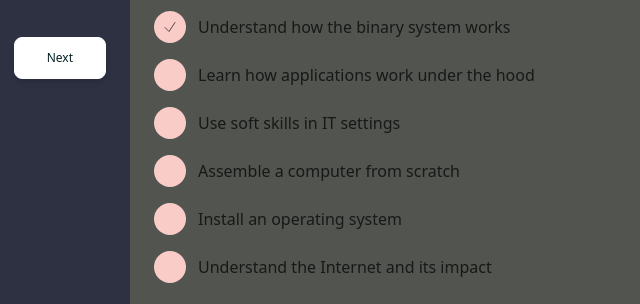
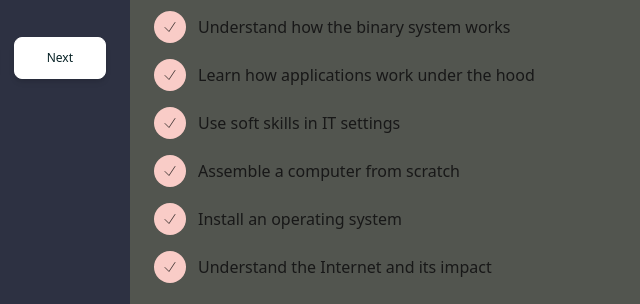
Before and after one commit to codebyrashel/Tailwind-CSS-Assignment, a website built with Vite: page index.html in a window 1280 px wide. Shown: the part 3037-3341 px from the top of the page, 230-870 px from the left. Built offline with nearby package versions, Linux system fonts and the light colour scheme; files whose address does not match are found by name.

Commit message:
Course-Section list item Svg icon bug fixed

```diff
--- a/index.html
+++ b/index.html
@@ -424,33 +424,48 @@
             </li>
             <li class="flex items-center gap-3 group">
               <span class="size-8 bg-[#F9CCC7] inline-flex items-center justify-center rounded-full">
-                <svg class="size-4 stroke-active" ... /></svg>
+                <svg xmlns="http://www.w3.org/2000/svg" class="size-4 stroke-active" fill="none" viewBox="0 0 24 24"
+                  stroke="currentColor">
+                  <path stroke-linecap="round" stroke-linejoin="round" d="m4.5 12.75 6 6 9-13.5" />
+                </svg>
               </span>
               <p class="text-[#181818] text-base group-hover:text-active transition">Learn how applications work under
                 the hood</p>
             </li>
             <li class="flex items-center gap-3 group">
               <span class="size-8 bg-[#F9CCC7] inline-flex items-center justify-center rounded-full">
-                <svg class="size-4 stroke-active" ... /></svg>
+                <svg xmlns="http://www.w3.org/2000/svg" class="size-4 stroke-active" fill="none" viewBox="0 0 24 24"
+                  stroke="currentColor">
+                  <path stroke-linecap="round" stroke-linejoin="round" d="m4.5 12.75 6 6 9-13.5" />
+                </svg>
               </span>
               <p class="text-[#181818] text-base group-hover:text-active transition">Use soft skills in IT settings</p>
             </li>
             <li class="flex items-center gap-3 group">
               <span class="size-8 bg-[#F9CCC7] inline-flex items-center justify-center rounded-full">
-                <svg class="size-4 stroke-active" ... /></svg>
+                <svg xmlns="http://www.w3.org/2000/svg" class="size-4 stroke-active" fill="none" viewBox="0 0 24 24"
+                  stroke="currentColor">
+                  <path stroke-linecap="round" stroke-linejoin="round" d="m4.5 12.75 6 6 9-13.5" />
+                </svg>
               </span>
               <p class="text-[#181818] text-base group-hover:text-active transition">Assemble a computer from scratch
               </p>
             </li>
             <li class="flex items-center gap-3 group">
               <span class="size-8 bg-[#F9CCC7] inline-flex items-center justify-center rounded-full">
-                <svg class="size-4 stroke-active" ... /></svg>
+                <svg xmlns="http://www.w3.org/2000/svg" class="size-4 stroke-active" fill="none" viewBox="0 0 24 24"
+                  stroke="currentColor">
+                  <path stroke-linecap="round" stroke-linejoin="round" d="m4.5 12.75 6 6 9-13.5" />
+                </svg>
               </span>
               <p class="text-[#181818] text-base group-hover:text-active transition">Install an operating system</p>
             </li>
             <li class="flex items-center gap-3 group">
               <span class="size-8 bg-[#F9CCC7] inline-flex items-center justify-center rounded-full">
-                <svg class="size-4 stroke-active" ... /></svg>
+                <svg xmlns="http://www.w3.org/2000/svg" class="size-4 stroke-active" fill="none" viewBox="0 0 24 24"
+                  stroke="currentColor">
+                  <path stroke-linecap="round" stroke-linejoin="round" d="m4.5 12.75 6 6 9-13.5" />
+                </svg>
               </span>
               <p class="text-[#181818] text-base group-hover:text-active transition">Understand the Internet and its
                 impact</p>
```
